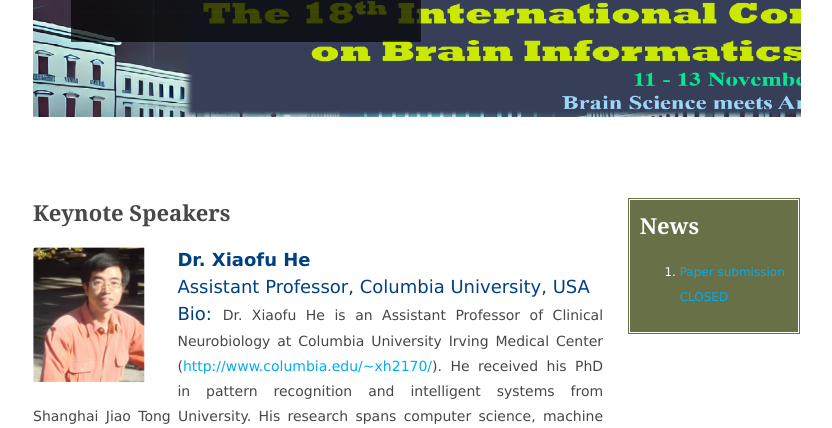
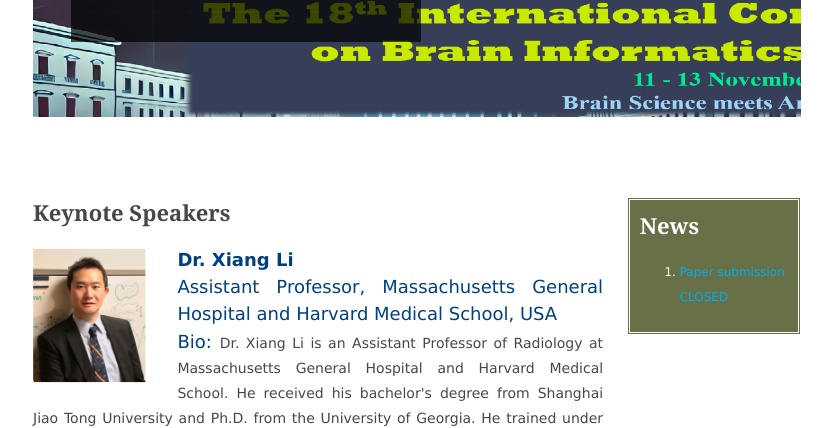
Before and after one commit to GenAI-Neuro/GenAI-Neuro.github.io, a plain HTML site: page pages/Keynote-Speakers.html in a window 1280 px wide. Shown: the part 380-808 px from the top of the page, without its empty margins (223-1055 px from the left). Drawn offline with Linux system fonts and the light colour scheme.

Commit message:
Update Keynote-Speakers.html

```diff
--- a/pages/Keynote-Speakers.html
+++ b/pages/Keynote-Speakers.html
@@ -75,7 +75,7 @@
         </p>
       </div> -->
 
-      <div class="content one_quarter first" style="float:left; margin-right:15px;">
+      <!-- <div class="content one_quarter first" style="float:left; margin-right:15px;">
         <img src="../images/keynote_speaker/Xiaofu_He_edge.png" alt="Dr. Xiaofu He" style="width:120px; height:auto; border-radius:4px;" />
       </div>
       <div>
@@ -88,7 +88,7 @@
           developing analysis tools for MRI, fMRI, and DTI; using deep learning for diagnosis and prediction; and exploring treatments using real-time fMRI/EEG
           neurofeedback applied to psychiatric disorders.
         </p>
-      </div>
+      </div> -->
 
       <div class="content one_quarter first" style="float:left; margin-right:15px;">
         <img src="../images/keynote_speaker/XiangLi_edge.png" alt="Dr. Xiang Li" style="width:120px; height:auto; border-radius:4px;" />
```
